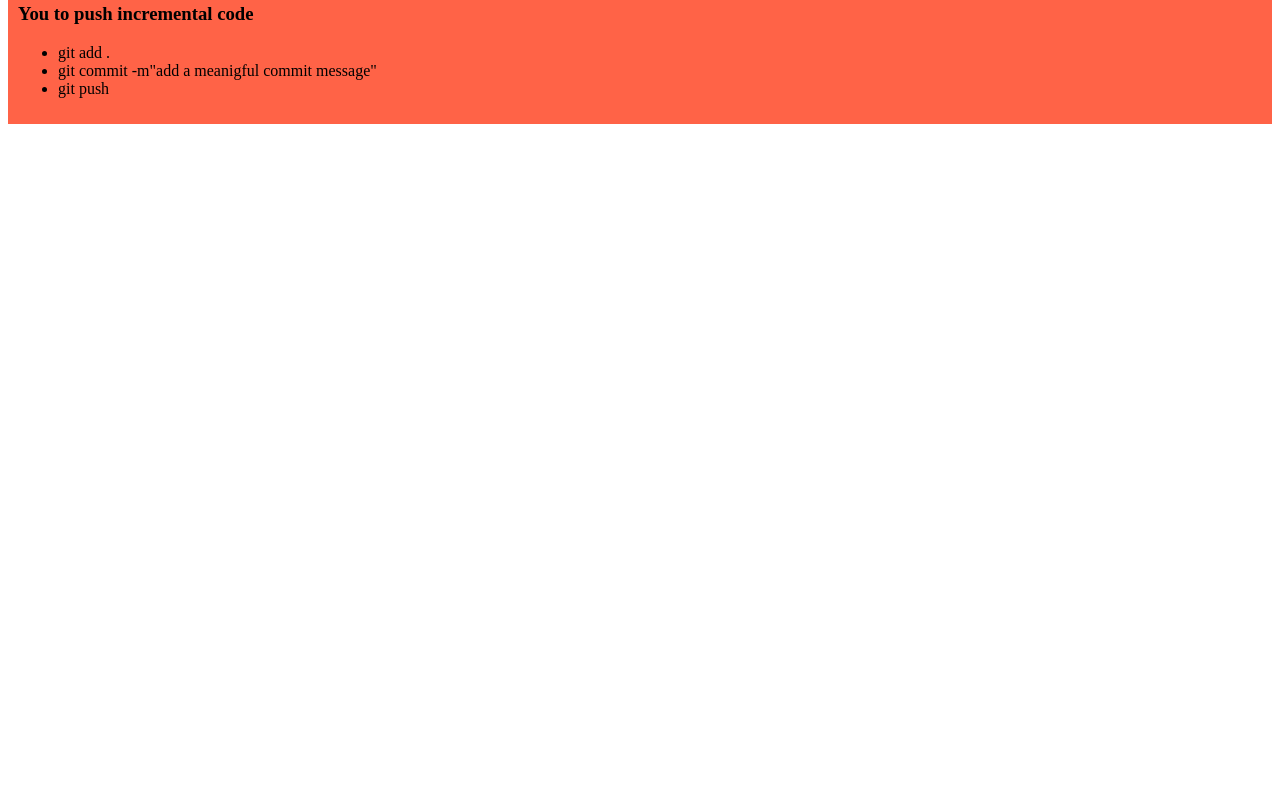
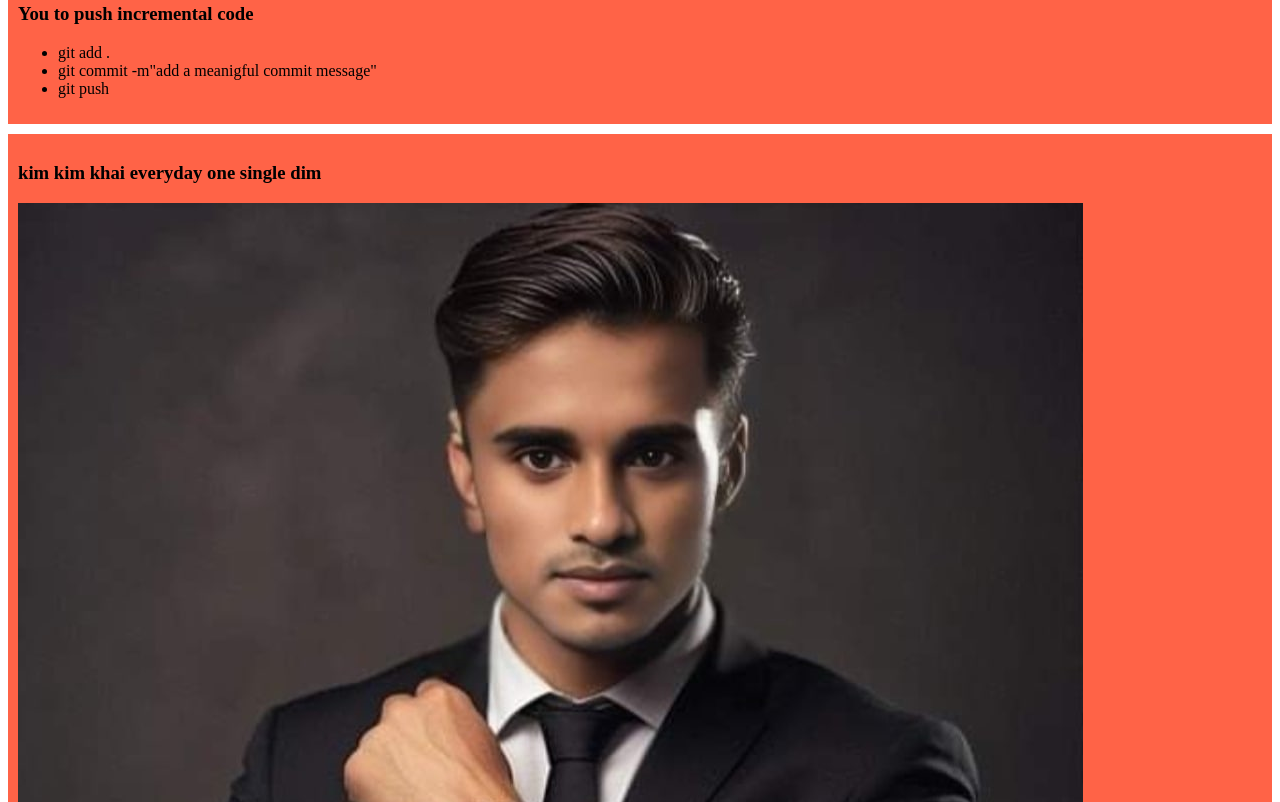
Before and after one commit to jashimwd/my-simple-website, a plain HTML site: page index.html in a window 1280 px wide. Shown: the part 458-1260 px from the top of the page. Before the commit the page ends 800 px from the top, so only its background shows below. Drawn offline with Linux system fonts and the light colour scheme.

Commit message:
added kim with a dim

```diff
--- a/index.html
+++ b/index.html
@@ -27,5 +27,9 @@
             <li>git push</li>
         </ul>
     </div>
+    <div>
+        <h3>kim kim khai everyday one single dim</h3>
+        <img src="Image/jashim.jpeg" alt="">
+    </div>
 </body>
 </html>
```
